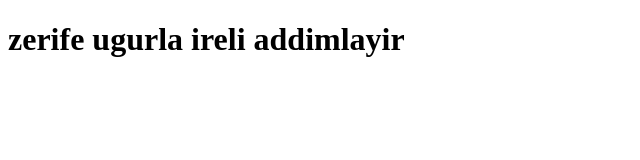
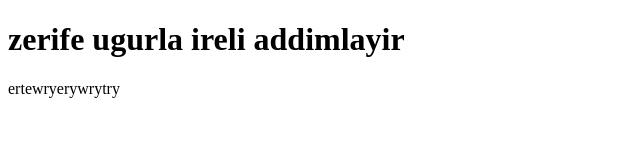
Before and after one commit to zarifaseyidbekova/zarifa, a plain HTML site: page index.html in a window 1280 px wide. Shown: the whole page, without its empty margins (0-640 px from the left). Drawn offline with Linux system fonts and the light colour scheme.

Commit message:
added chnages

```diff
--- a/index.html
+++ b/index.html
@@ -9,6 +9,7 @@
 <body>
 
     <h1>zerife ugurla ireli addimlayir</h1>
+    <p>ertewryerywrytry</p>
 
 </body>
 </html>
```
